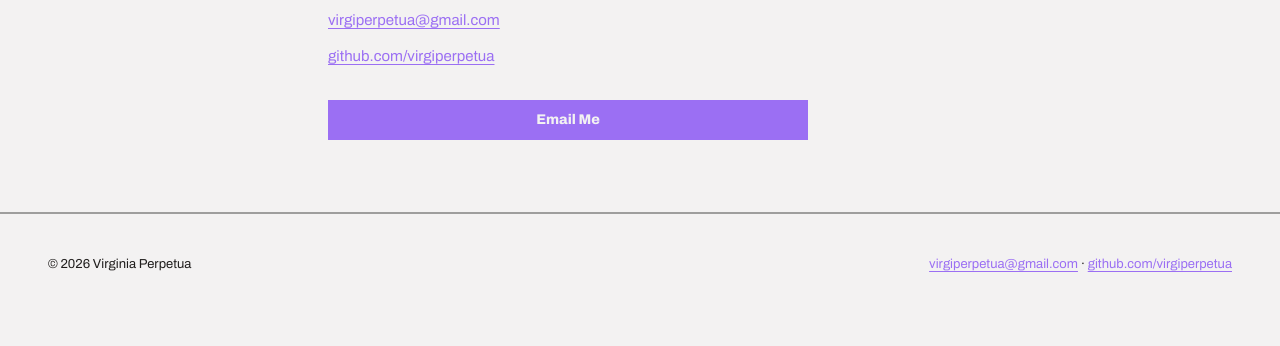
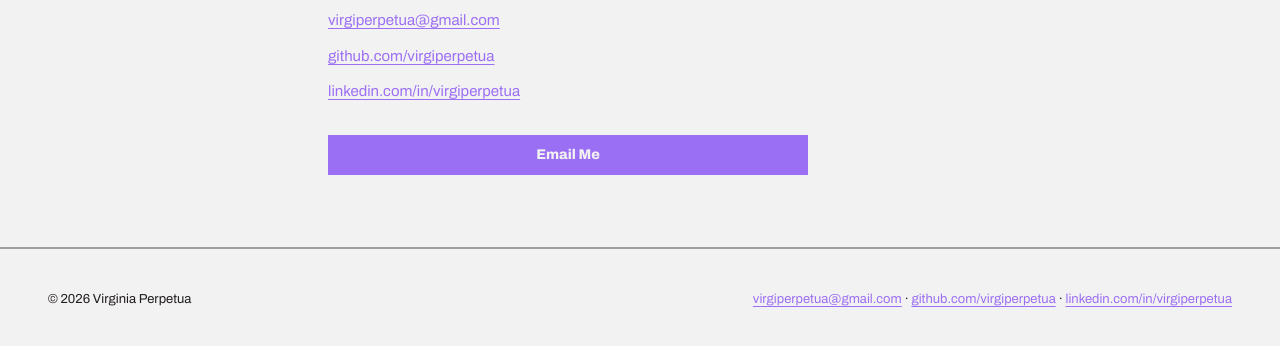
Before and after one commit to virgiperpetua/marketing, a website: page public/contact.html in a window 1280 px wide. Shown: the part 322-668 px from the top of the page. Drawn offline with Linux system fonts and the light colour scheme.

Commit message:
Add LinkedIn to professional contact links.
Makes the verified public profile easy to find from contact, resume, and site footers, with accessible labeling for assistive tech.

Co-authored-by: Cursor <cursoragent@cursor.com>

```diff
--- a/public/contact.html
+++ b/public/contact.html
@@ -27,7 +27,7 @@
 <meta name="theme-color" content="#9b6ff3"/>
 <link rel="stylesheet" href="css/tokens.css"/>
 <link rel="stylesheet" href="css/site.css"/>
-<script type="application/ld+json">{"@context":"https://schema.org","@type":"Person","name":"Virginia Perpetua","url":"https://virgiperpetua.com","email":"mailto:virgiperpetua@gmail.com","image":"https://virgiperpetua.com/img/og-avatar.jpg","jobTitle":"Bachelor of IT Student and Software Developer","address":{"@type":"PostalAddress","addressLocality":"Melbourne","addressCountry":"AU"},"sameAs":["https://github.com/virgiperpetua"],"description":"Bachelor of IT student in Melbourne seeking a paid software internship. Contact Virginia Perpetua by email."}</script>
+<script type="application/ld+json">{"@context":"https://schema.org","@type":"Person","name":"Virginia Perpetua","url":"https://virgiperpetua.com","email":"mailto:virgiperpetua@gmail.com","image":"https://virgiperpetua.com/img/og-avatar.jpg","jobTitle":"Bachelor of IT Student and Software Developer","address":{"@type":"PostalAddress","addressLocality":"Melbourne","addressCountry":"AU"},"sameAs":["https://github.com/virgiperpetua","https://www.linkedin.com/in/virgiperpetua/"],"description":"Bachelor of IT student in Melbourne seeking a paid software internship. Contact Virginia Perpetua by email."}</script>
 </head>
 <body>
 <nav class="nav">
@@ -46,6 +46,7 @@
   <p>I'm currently looking for a paid software internship in Melbourne. If you think I could contribute to your team, I'd love to hear from you.</p>
   <p><a href="mailto:virgiperpetua@gmail.com">virgiperpetua@gmail.com</a></p>
   <p><a href="https://github.com/virgiperpetua">github.com/virgiperpetua</a></p>
+  <p><a href="https://www.linkedin.com/in/virgiperpetua/" aria-label="LinkedIn profile for Virginia Perpetua (external)">linkedin.com/in/virgiperpetua</a></p>
   <div style="margin-top:32px;display:grid;gap:12px;max-width:480px">
     <a class="btn btn-primary" href="mailto:virgiperpetua@gmail.com?subject=Software%20Internship%20Opportunity">Email Me</a>
   </div>
@@ -53,7 +54,7 @@
 
 <footer class="footer">
   <div>© 2026 Virginia Perpetua</div>
-  <div><a href="mailto:virgiperpetua@gmail.com">virgiperpetua@gmail.com</a> · <a href="https://github.com/virgiperpetua">github.com/virgiperpetua</a></div>
+  <div><a href="mailto:virgiperpetua@gmail.com">virgiperpetua@gmail.com</a> · <a href="https://github.com/virgiperpetua">github.com/virgiperpetua</a> · <a href="https://www.linkedin.com/in/virgiperpetua/" aria-label="LinkedIn profile for Virginia Perpetua (external)">linkedin.com/in/virgiperpetua</a></div>
 </footer>
 </body>
 </html>
```
Also changed, not shown: public/design.html (+1 -1 lines), public/index.html (+2 -2 lines), public/projects.html (+2 -2 lines), public/resume.html (+3 -2 lines).
